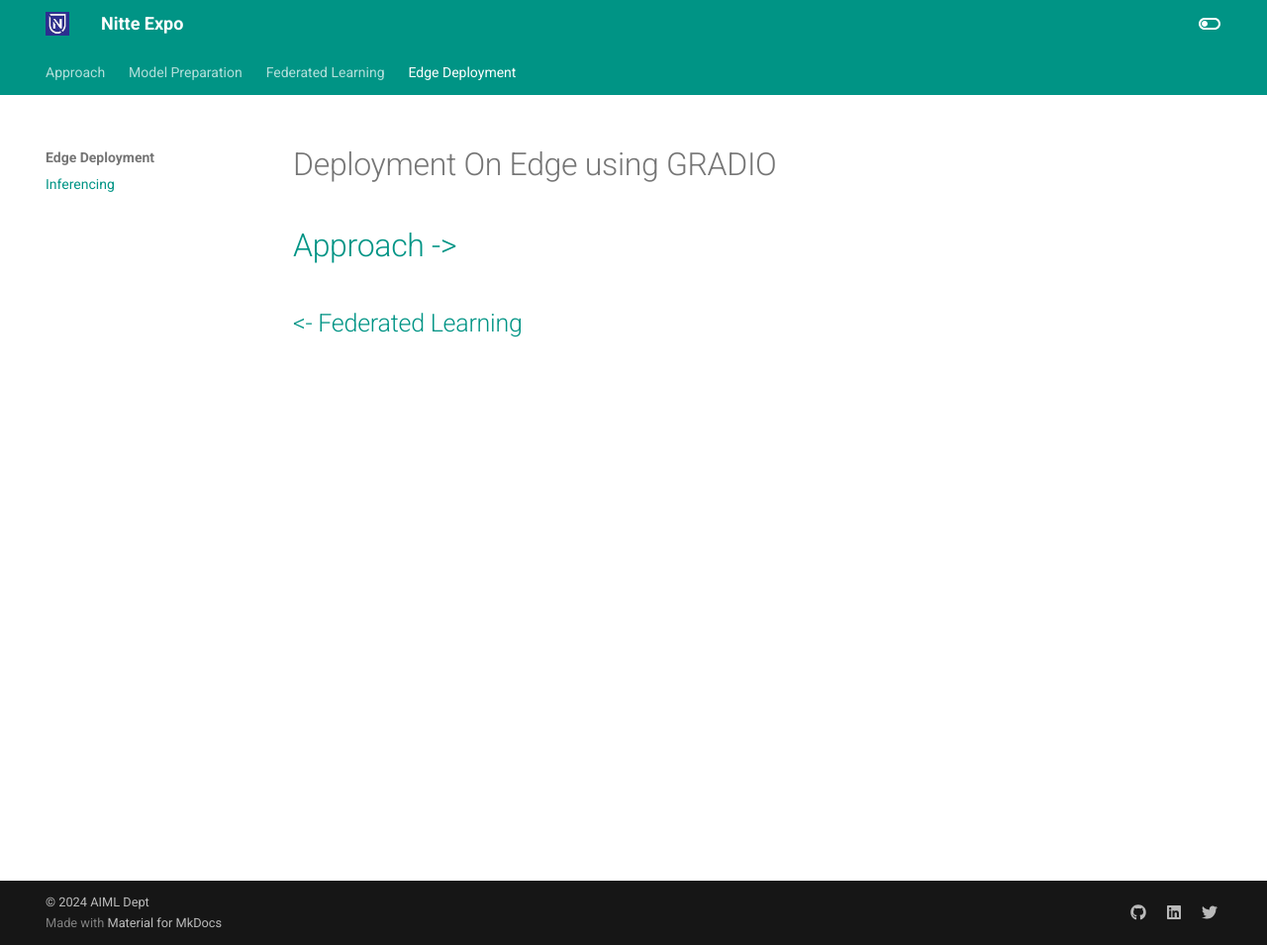
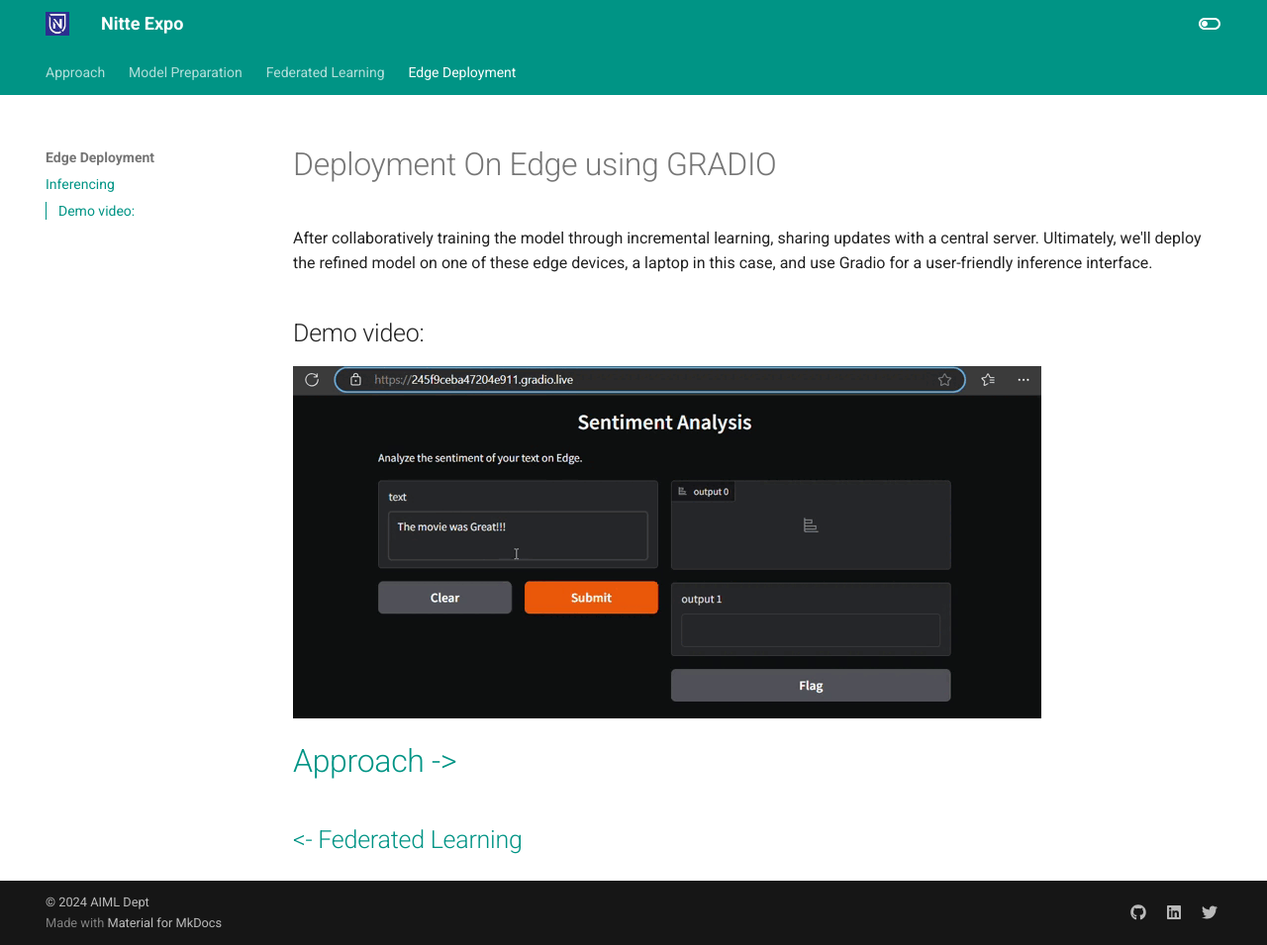
Before and after one commit to iamrajharshit/NitteXpo, an MkDocs documentation site: the page built from docs/03_Stage-3.md, in a window 1280 px wide and 955 px high. Shown: the whole window at 99% size. Built offline with MkDocs 1.6.1 and Material for MkDocs 9.7.7, drawn with Linux system fonts in a browser that asks for light colours.

Commit message:
added deployment

```diff
--- a/docs/03_Stage-3.md
+++ b/docs/03_Stage-3.md
@@ -1,6 +1,7 @@
 # Deployment On Edge using GRADIO
-
-
+After collaboratively training the model through incremental learning, sharing updates with a central server. Ultimately, we'll deploy the refined model on one of these edge devices, a laptop in this case, and use Gradio for a user-friendly inference interface.
+## Demo video:
+![demo](./img/Stage-3/semtement%20on%20edge.gif)
 
 
 
```
Also changed, not shown: docs/01-2_Stage-1.md (+0 -2 lines), docs/img/Stage-3/semtement on edge.gif (added).
